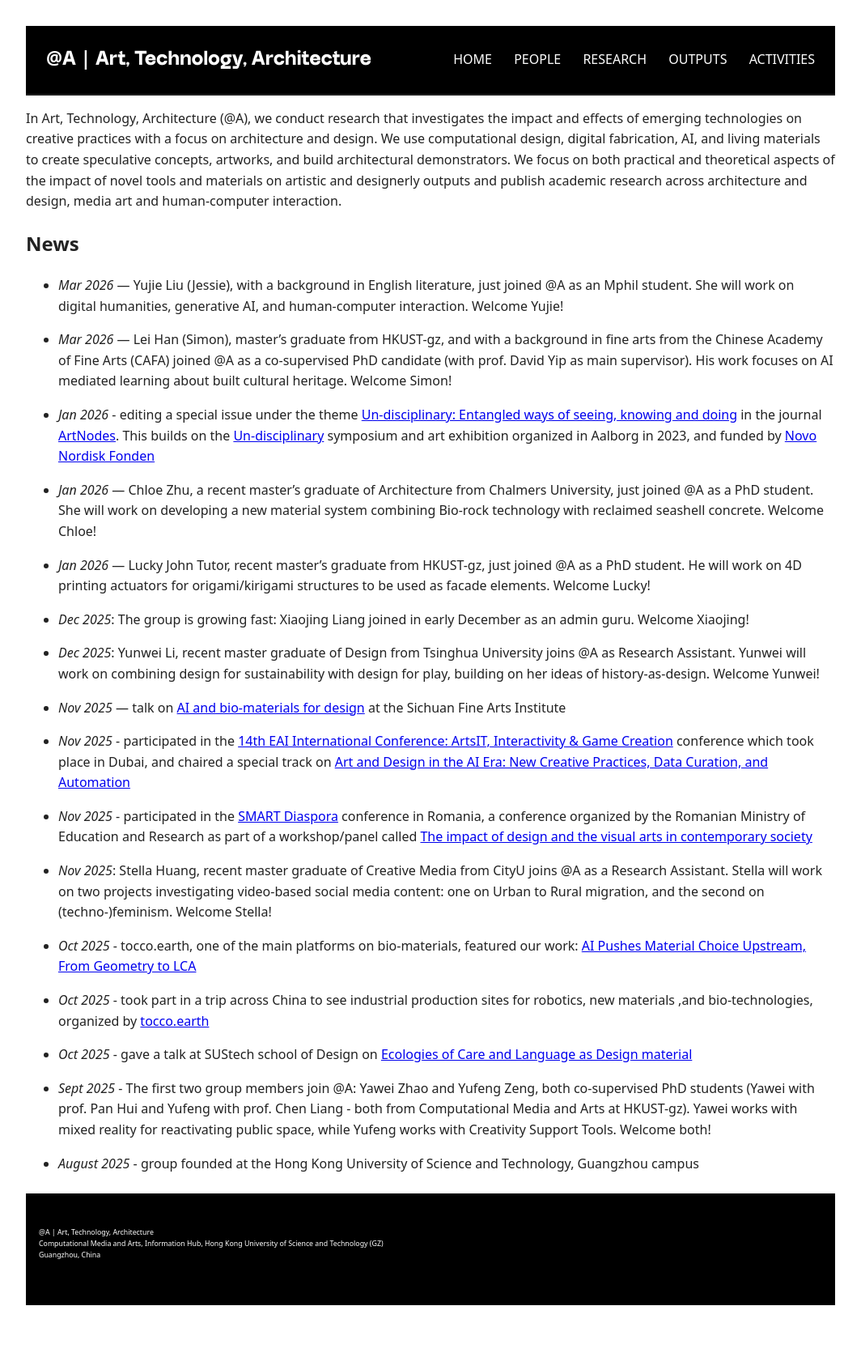
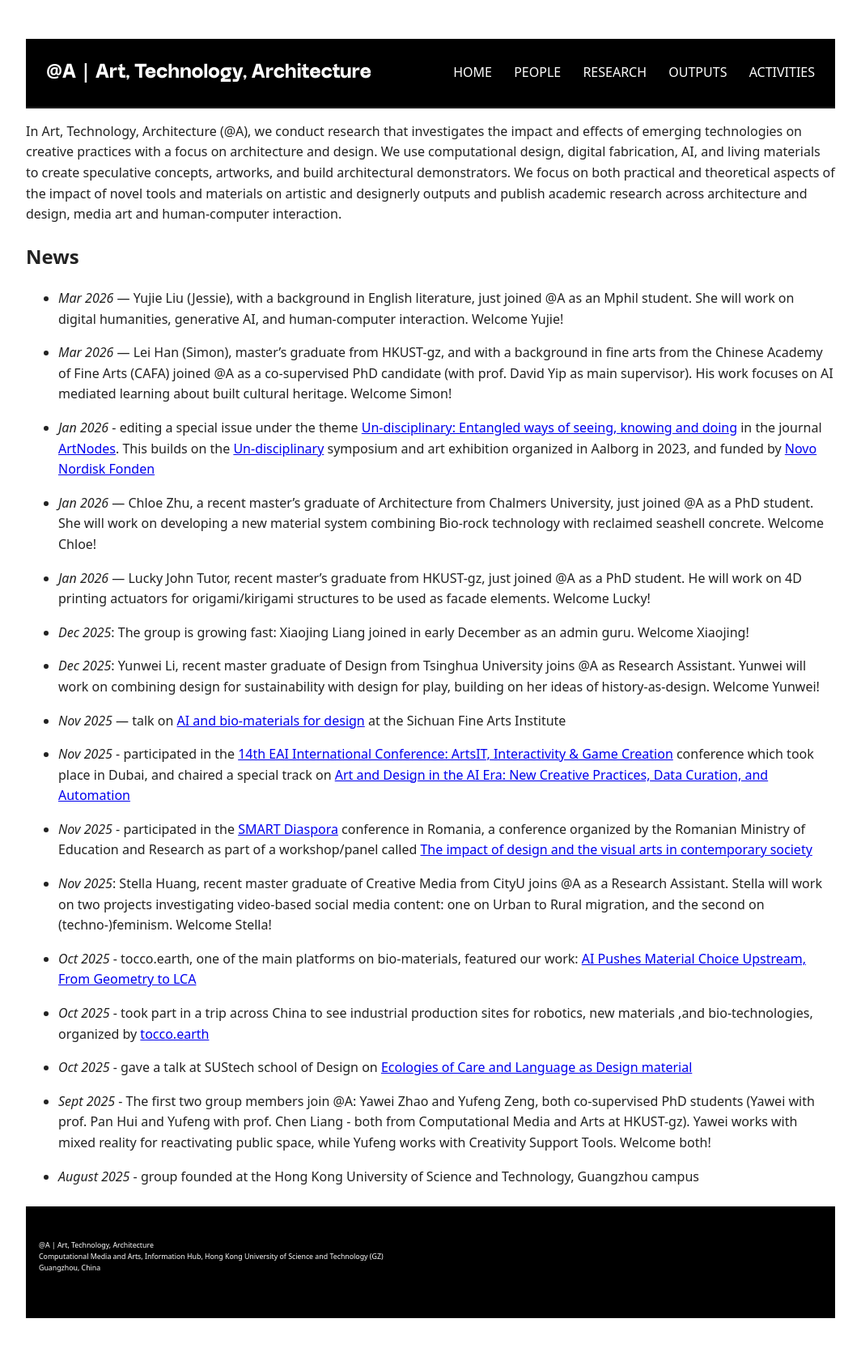
Before and after one commit to anqua/at-a, a Jekyll site: the page built from index.md, in a window 1280 px wide. Shown: the whole page at 81% size, without its empty margins (108-1172 px from the left). Built offline with Jekyll 4.4.1, drawn with Linux system fonts in a browser that asks for light colours; some web fonts are replaced; before the commit the page ends 1644 px from its top, so only the background shows below that.

Commit message:
Update style.css

```diff
--- a/assets/css/style.css
+++ b/assets/css/style.css
@@ -25,7 +25,7 @@
 
 body {
   max-width: 1000px;
-  margin: 2rem auto;
+  margin: 3rem auto;
   padding: 0 1rem;
   font-family: system-ui, -apple-system, BlinkMacSystemFont, sans-serif;
   line-height: 1.6;
```
